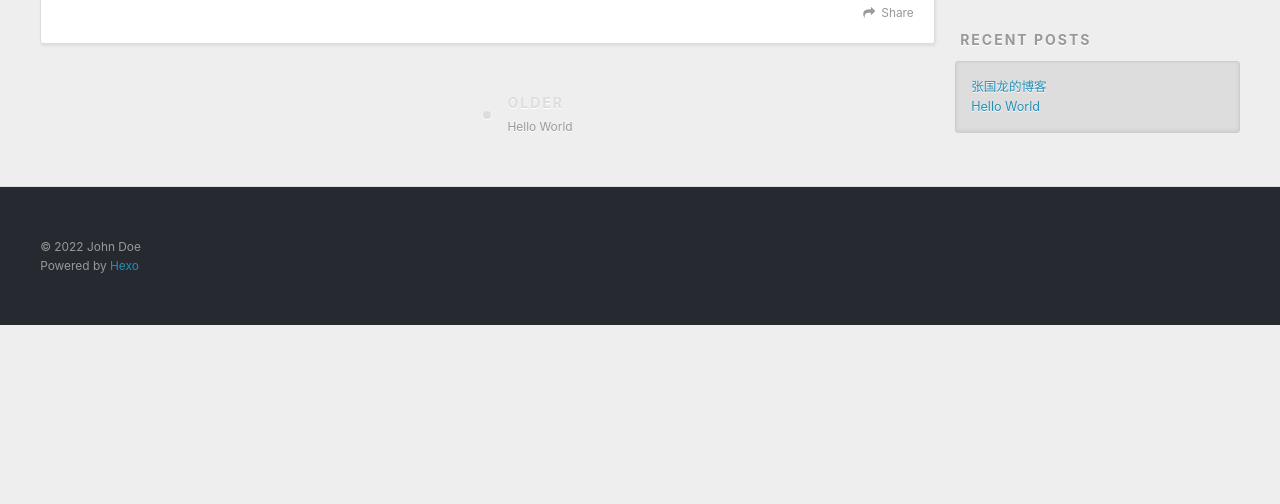
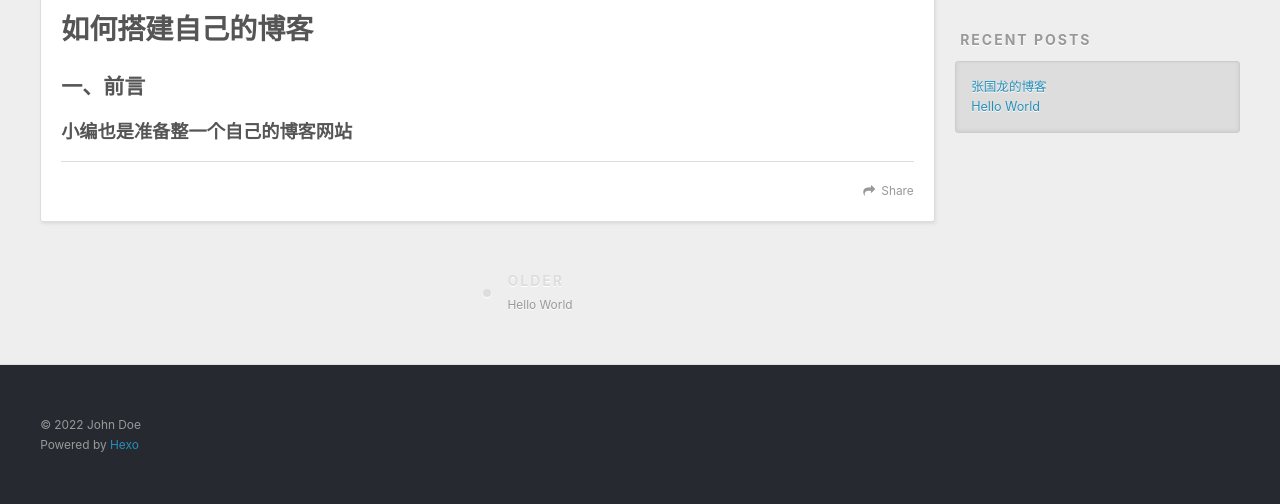
Before and after one commit to zhangguolongcpc/zhangguolongcpc.github.io, a plain HTML site: page 2022/01/04/张国龙的博客/index.html in a window 1280 px wide. Shown: the part 448-952 px from the top of the page. Before the commit the page ends 800 px from the top, so only its background shows below. Drawn offline with nearby package versions, Linux system fonts and the light colour scheme.

Commit message:
Site updated: 2022-01-16 16:29:19

```diff
--- a/2022/01/04/张国龙的博客/index.html
+++ b/2022/01/04/张国龙的博客/index.html
@@ -7,13 +7,15 @@
 
   <title>张国龙的博客 | Hexo</title>
   <meta name="viewport" content="width=device-width, initial-scale=1, maximum-scale=1">
-  <meta property="og:type" content="article">
+  <meta name="description" content="如何搭建自己的博客一、前言小编也是准备整一个自己的博客网站">
+<meta property="og:type" content="article">
 <meta property="og:title" content="张国龙的博客">
 <meta property="og:url" content="http://example.com/2022/01/04/%E5%BC%A0%E5%9B%BD%E9%BE%99%E7%9A%84%E5%8D%9A%E5%AE%A2/index.html">
 <meta property="og:site_name" content="Hexo">
+<meta property="og:description" content="如何搭建自己的博客一、前言小编也是准备整一个自己的博客网站">
 <meta property="og:locale" content="en_US">
 <meta property="article:published_time" content="2022-01-04T12:27:40.000Z">
-<meta property="article:modified_time" content="2022-01-04T12:27:40.461Z">
+<meta property="article:modified_time" content="2022-01-16T08:27:36.540Z">
 <meta property="article:author" content="John Doe">
 <meta name="twitter:card" content="summary">
 
@@ -86,7 +88,7 @@
 
     <div class="article-entry" itemprop="articleBody">
 
-
+        <h1 id="如何搭建自己的博客"><a href="#如何搭建自己的博客" class="headerlink" title="如何搭建自己的博客"></a>如何搭建自己的博客</h1><h2 id="一、前言"><a href="#一、前言" class="headerlink" title="一、前言"></a>一、前言</h2><h3 id="小编也是准备整一个自己的博客网站"><a href="#小编也是准备整一个自己的博客网站" class="headerlink" title="小编也是准备整一个自己的博客网站"></a>小编也是准备整一个自己的博客网站</h3>
 
     </div>
     <footer class="article-footer">
```
Also changed, not shown: index.html (+1 -1 lines).
